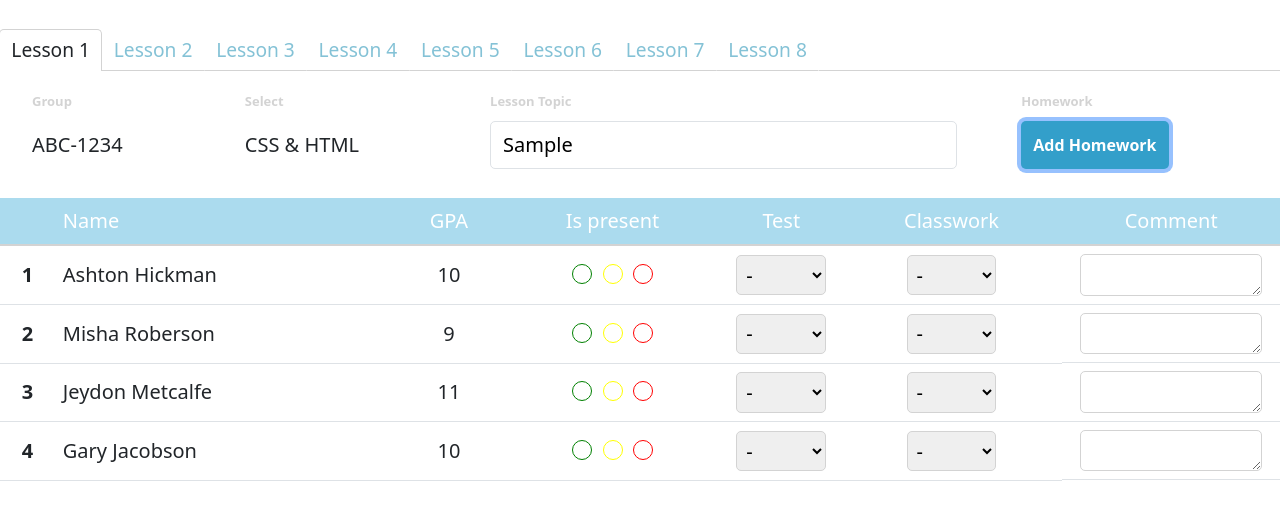
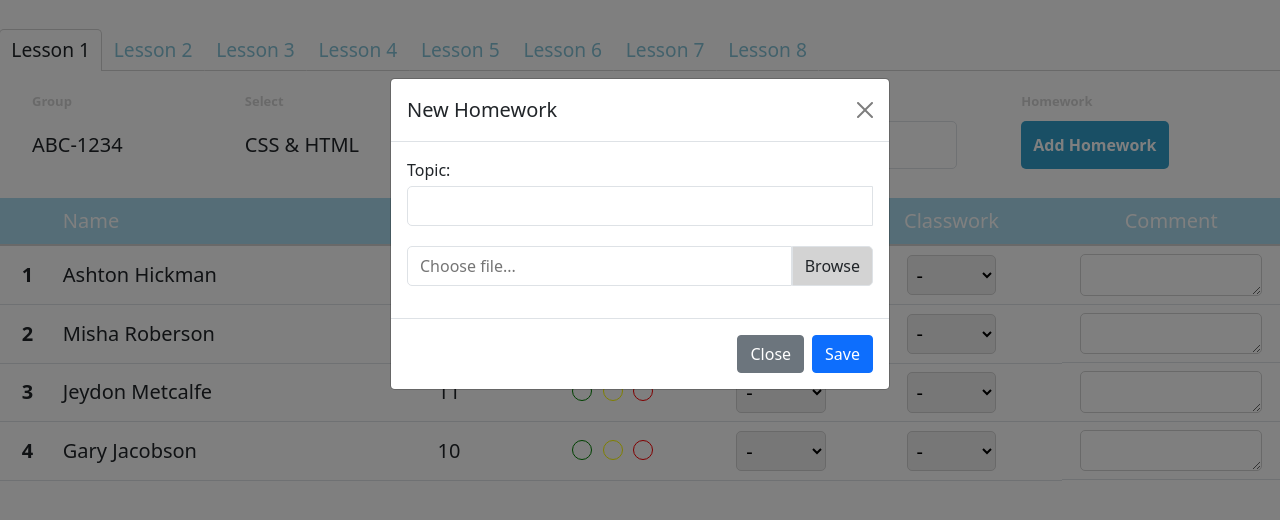
Before and after one commit to VladBazhiv/mystat-alike-site, a website: page index.html in a window 1280 px wide. Both pictures are taken after typing "Sample" into the empty fields and a click on the button "Add Homework". Shown: the part 166-686 px from the top of the page. Drawn offline with nearby package versions, Linux system fonts and the light colour scheme.

Commit message:
modal added

```diff
--- a/css/style.css
+++ b/css/style.css
@@ -1,5 +1,9 @@
 .bg-dark {
   background-color: #339fca !important;
+}
+
+.bg-lightgray {
+  background-color: lightgray;
 }
 
 .nav-link:active {
@@ -111,3 +115,14 @@
   min-width: 90%;
   margin: 0;
 }
+
+.homework-modal .modal-body input {
+  min-height: 2.5rem;
+  border-radius: 5px 0 0 5px;
+}
+.homework-modal .modal-body input[type="button"] {
+  border-radius: 0 5px 5px 0;
+}
+.homework-modal .modal-body input[type="button"]:hover {
+  background-color: rgb(163, 163, 163);
+}
--- a/index.html
+++ b/index.html
@@ -103,7 +103,9 @@
               <td class="text-uppercase">abc-1234</td>
               <td>CSS & HTML</td>
               <td><input type="text" id="ls-topic" class="container-fluid border" /></td>
-              <td><button class="btn btn-primary fw-bold">Add Homework</button></td>
+              <td>
+                <button class="btn btn-primary fw-bold" type="button" data-bs-toggle="modal" data-bs-target="#homeworkModal">Add Homework</button>
+              </td>
             </tr>
           </tbody>
         </table>
@@ -267,6 +269,32 @@
           </tbody>
         </table>
       </section>
+
+      <!-- Modal -->
+      <div class="modal fade homework-modal" id="homeworkModal" tabindex="-1" aria-labelledby="exampleModalLabel" aria-hidden="true">
+        <div class="modal-dialog modal-dialog-centered">
+          <div class="modal-content">
+            <div class="modal-header">
+              <h5 class="modal-title" id="exampleModalLabel">New Homework</h5>
+              <button type="button" class="btn-close" data-bs-dismiss="modal" aria-label="Close"></button>
+            </div>
+            <div class="modal-body">
+              <div class="topic">
+                <label for="topic">Topic:</label>
+                <input class="d-block container-fluid border my-1" type="text" name="topic" id="topic" />
+              </div>
+              <div class="file d-flex align-items-center">
+                <input class="border container-fluid  my-3" type="text" name="file-name" id="f-name" placeholder="Choose file..." />
+                <input type="button"value="Browse"class="btn border bg-lightgray"/>
+              </div>
+            </div>
+            <div class="modal-footer">
+              <button type="button" class="btn btn-secondary" data-bs-dismiss="modal">Close</button>
+              <button type="button" class="btn btn-primary">Save</button>
+            </div>
+          </div>
+        </div>
+      </div>
     </main>
 
     <script src="https://kit.fontawesome.com/4d9400318f.js" crossorigin="anonymous"></script>
```
Lines whose indentation alone changed are shown as unchanged.
